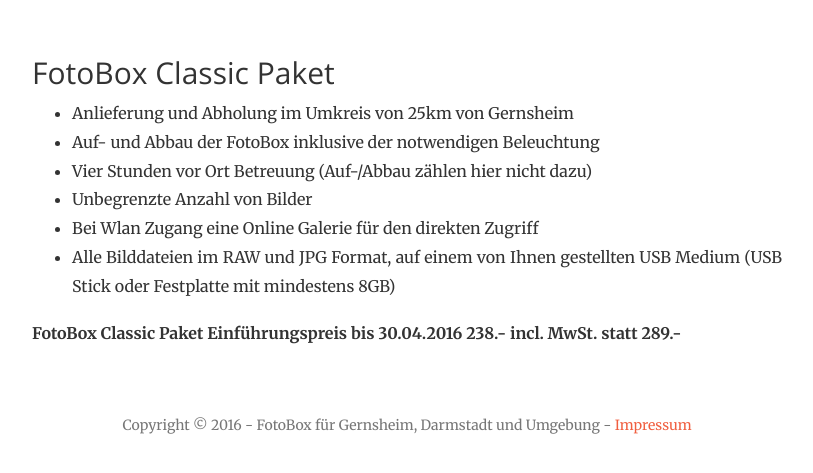
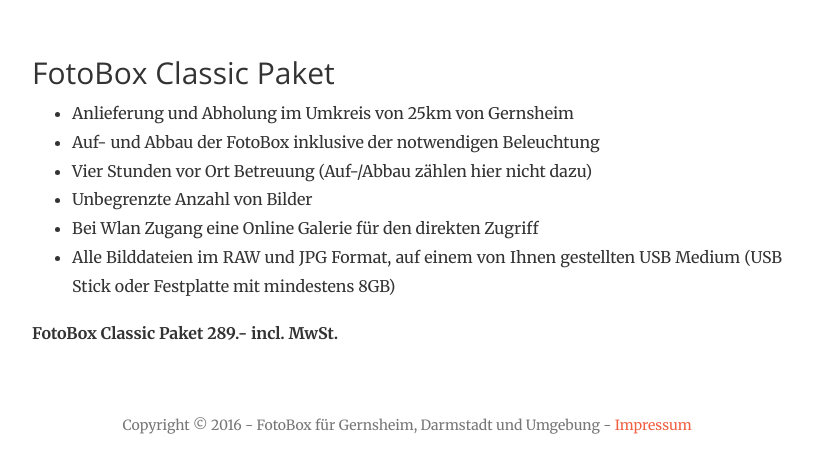
Before and after one commit to wetty/fotoboxo, a Jekyll site: the page built from kosten/index.md, in a window 1280 px wide, cut to the strip 244-717 px from the top of the page. Shown: the whole strip, without its empty margins (233-1046 px from the left). Built offline with Jekyll 4.4.1, drawn with Linux system fonts in a browser that asks for light colours.

Commit message:
Einführungspreis entfernt

```diff
--- a/_includes/kosten.html
+++ b/_includes/kosten.html
@@ -3,7 +3,7 @@
         <div class="row">
             <div class="col-lg-12 text-center">
                 <i class="fa fa-4x fa fa-eur wow bounceIn text-primary"></i>
-                <h2 class="section-heading">FotoBox Classic bis 30.04.2016 für 238.- incl. MwSt. (sonst 289.-)</h2>
+                <h2 class="section-heading">FotoBox Classic für 289.- incl. MwSt.</h2>
                 <hr class="primary">
                 <p class="text-muted">Das FotoBox Classic Paket beinhaltet die Anlieferung und den Auf- und Abbau durch uns. Weiterhin betreuen wir die FotoBox während des Events. Zum Abschluss erhalten Sie alle entstandenen Bilddateien. Ist ein WLan Zugang vorhanden, so werden auf Wunsch alle Bilder direkt in einer Online Galerie zur Verfügung gestellt.</p>
             </div>
--- a/kosten/index.md
+++ b/kosten/index.md
@@ -11,4 +11,4 @@
   * Bei Wlan Zugang eine Online Galerie für den direkten Zugriff
   * Alle Bilddateien im RAW und JPG Format, auf einem von Ihnen gestellten USB Medium (USB Stick oder Festplatte mit mindestens 8GB)
 
-**FotoBox Classic Paket Einführungspreis bis 30.04.2016 238.- incl. MwSt. statt 289.-**
+**FotoBox Classic Paket 289.- incl. MwSt.**
```
